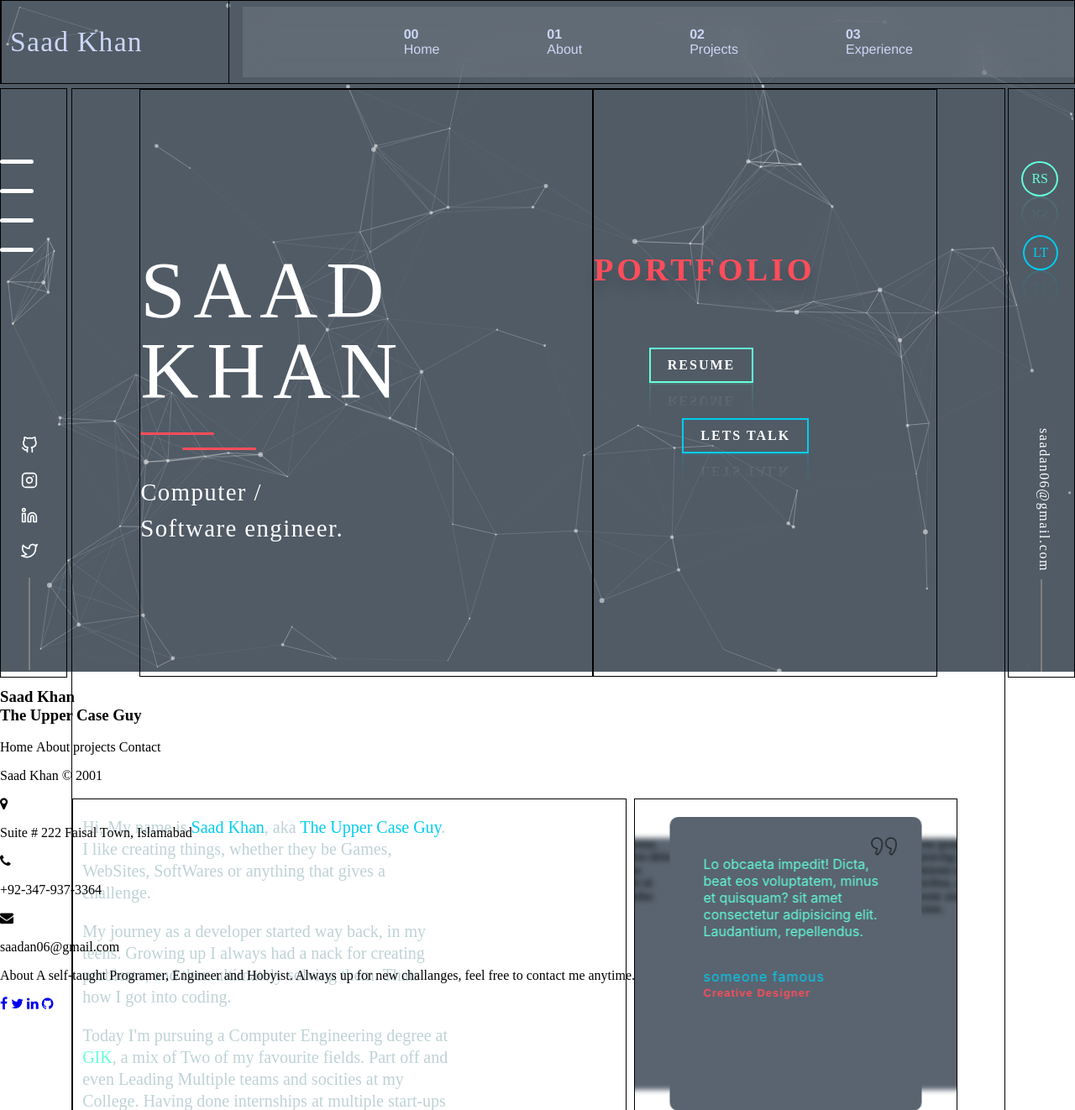
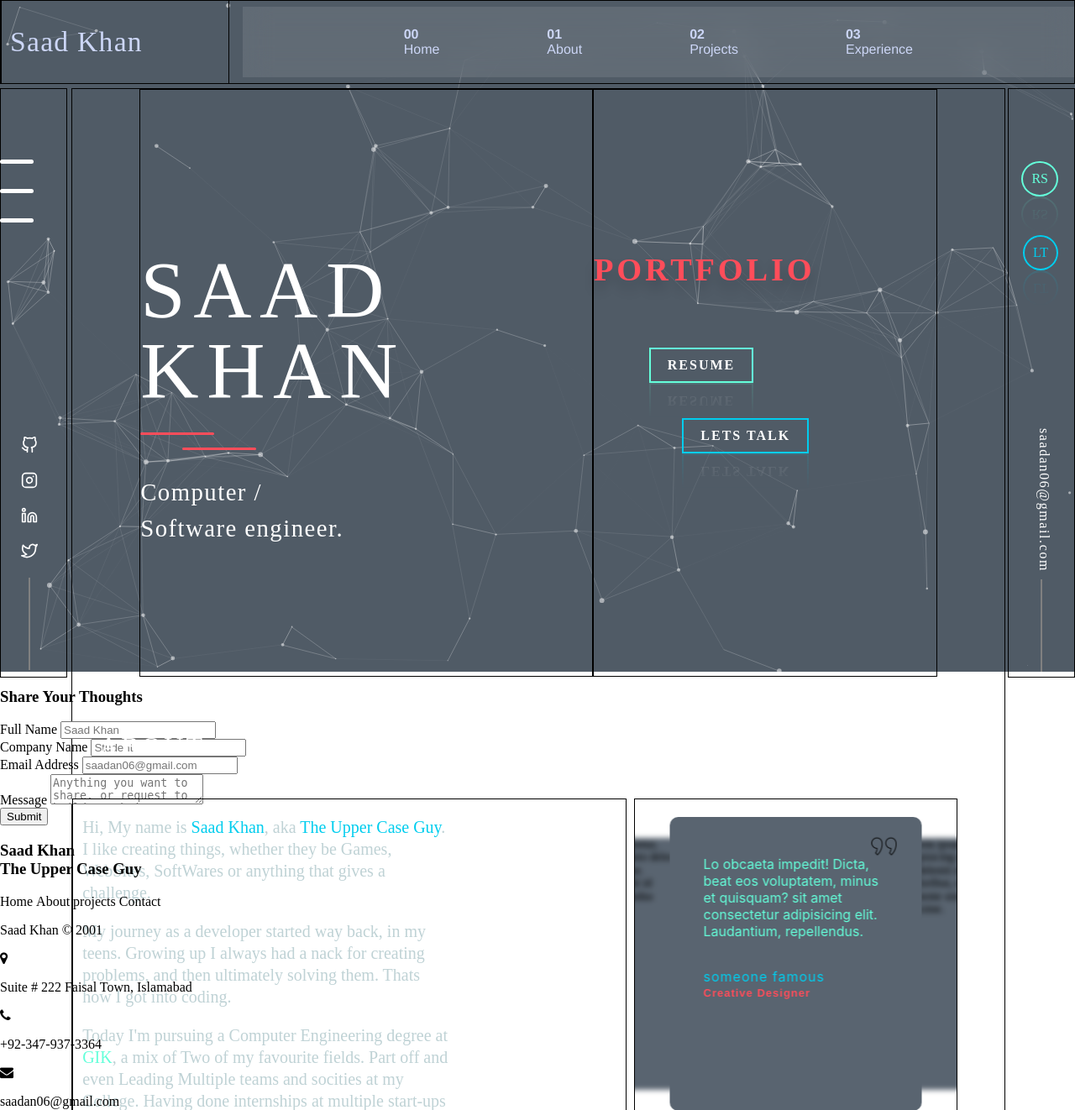
Before and after one commit to theuppercaseguy/Portfolio, a Django app: page / in a window 1280 px wide. Shown: the top 1322 px of the page at 84% size. Run offline with Django 4.2, Linux system fonts and the light colour scheme; some libraries are stand-ins or nearby versions.

Commit message:
added javascript to side buttons

```diff
--- a/pp/static/pp/css/nav-bar.css
+++ b/pp/static/pp/css/nav-bar.css
@@ -58,9 +58,9 @@
     transform: translateX(20%);
   }
   .mobile-nav-toggle {
+    z-index: 9999;
     display: block;
     position: absolute;
-    z-index: 9999;
     background-color: transparent;
     background: url("../images/navopen.svg");
 
@@ -84,6 +84,7 @@
   }
   .primary-navigation a:hover{
     color: var(--green);
+    transition: all 0.25s ease-in;
   }
 }
 
@@ -96,5 +97,6 @@
   }
   .primary-navigation a:hover{
     color: var(--green);
+    transition: all 0.25s ease-in;
   }
 }
--- /dev/null
+++ b/pp/static/pp/js/all.js
@@ -0,0 +1,80 @@
+
+const close_click = document.querySelector(".close-lt");
+const lt = document.querySelector(".LT");
+
+function slideup(){
+    const classNames = lt.className.split(' ');
+    classNames.forEach(name =>{
+        if(name == "close-down"){
+            lt.classList.remove("close-down");
+        }
+    });
+    lt.classList.add("close-up");
+}
+
+function slidedown(){
+    const classNames = lt.className.split(' ');
+    classNames.forEach(name =>{
+        if(name == "close-up"){
+            lt.classList.remove("close-up");
+        }
+    });
+    lt.classList.add("close-down");
+}
+
+function scroll_section(section){
+    // console.log(section);
+    $(document).ready(function() {
+        document.location.href='#'.concat(section);
+  });
+}
+
+function inc_scroll_size(button){
+    const barslist = document.querySelectorAll('.scrol-btts');
+    console.log(barslist);
+
+    const classnames1 = barslist[0].className.split(' ');
+    const classnames2 = barslist[1].className.split(' ');
+    const classnames3 = barslist[2].className.split(' ');
+
+    classnames1.forEach(name =>{
+        if(name == "dec-size"){
+            barslist[0].classList.remove("dec-size");
+        }
+    })
+    classnames2.forEach(name =>{
+        if(name == "dec-size"){
+            barslist[1].classList.remove("dec-size");
+        }
+    })
+    classnames3.forEach(name =>{
+        if(name == "dec-size"){
+            barslist[2].classList.remove("dec-size");
+        }
+    })
+
+
+    if(button=="bt1"){
+        barslist[0].classList.add("inc-size");
+        barslist[1].classList.add("dec-size");
+        barslist[2].classList.add("dec-size");
+
+        console.log(classnames1);
+    }
+    else if(button=="bt2"){
+        barslist[0].classList.add("dec-size");
+        barslist[1].classList.add("inc-size");
+        barslist[2].classList.add("dec-size");
+
+
+        console.log(classnames2);
+    }
+    else if(button=="bt3"){
+        barslist[0].classList.add("dec-size");
+        barslist[1].classList.add("dec-size");
+        barslist[2].classList.add("inc-size");
+
+        console.log(classnames3);
+    }
+
+}
--- a/pp/static/pp/js/nav-bar.js
+++ b/pp/static/pp/js/nav-bar.js
@@ -7,6 +7,7 @@ const navToggle = document.querySelector(".mobile-nav-toggle");
 navToggle.addEventListener("click",()=>{
     const visibility = primaryNav.getAttribute("data-visible");
     console.log(visibility);
+
     if(visibility === "false"){
         primaryNav.setAttribute('data-visible',true);
         navToggle.setAttribute('aria-expanded',true);
--- a/pp/templates/pp/index.html
+++ b/pp/templates/pp/index.html
@@ -14,19 +14,21 @@
     <script defer src="{% static 'pp/js/particles.js' %}"></script>
     <script  defer src="{% static 'pp/js/app.js' %}"></script>
     <script   src="{% static 'pp/js/index.js' %}"></script>
+    <script defer  src="{% static 'pp/js/all.js' %}"></script>
 
 
 </head>
 <body>
 
     <div id="particles-js"></div>
+
     <div id="shorcuts">
+
         <div class="scroll-buttons-container">
             <ul>
-                <li><a href=""><span></span></a></li>
-                <li><a href=""><span></span></a></li>
-                <li><a href=""><span></span></a></li>
-                <li><a href=""><span></span></a></li>
+                <li class="scrol-btts bt1 inc-size" onclick="scroll_section('primary-navigation'),inc_scroll_size('bt1')"><a href="#section-home"><span></span></a></li>
+                <li class="scrol-btts bt2" onclick="scroll_section('section-about'),inc_scroll_size('bt2')"><a href="#section-about"><span></span></a></li>
+                <li class="scrol-btts bt3" onclick="scroll_section('section-projects'),inc_scroll_size('bt3')"><a href="#section-projects"><span></span></a></li>
             </ul>
         </div>
         <div  class="right-side-btts">
@@ -34,8 +36,9 @@
         </div>
 
         <div  class="right-side-btts">
-            <a href=""><span id="lets-talk-side-btt">LT</span></a>
+            <div  onclick="slidedown()" class=""><span id="lets-talk-side-btt">LT</span></div>
         </div>
+
     </div>
 
     <div class="" id="root">
@@ -162,6 +165,40 @@
          -->
     </div>
 
+    <div class="LT ">
+        <div class="LT-inner">
+            <div class="close-lt" onclick="slideup()"></div>
+            <h3>Share Your Thoughts</h3>
+            <form action="" method="post">
+                {%csrf_token%}
+                <div id="contact-form">
+                    <div class="main-form-content">
+                        <label for="Full-Name" class="field-label">Full Name</label>
+                        <input type="text" class="budget-field w-input" maxlength="256" name="Full-Name" placeholder="Saad Khan" required>
+                    </div>
+                    <div class="main-form-content">
+                        <label for="Company-Name" class="field-label">Company Name</label>
+                        <input type="text" class="budget-field w-input" maxlength="256" name="Company-Name" placeholder="Student" required>
+                    </div>
+                    <div class="main-form-content">
+                        <label for="email" class="field-label">Email Address</label>
+                        <input type="text" class="budget-field w-input" maxlength="256" name="email" placeholder="saadan06@gmail.com" required>
+                    </div>
+
+                    <div class="main-form-content">
+                        <label for="Message" class="field-label">Message</label>
+                        <textarea id="message" class="budget-field w-input" maxlength="5000" spellcheck="false" name="Message" placeholder="Anything you want to share. or request to build a website." ></textarea>
+                    </div>
+                    <div class="wrapper">
+                        <button class="" type="submit">
+                          <span>Submit</span>
+
+                        </button>
+                      </div>
+                </div>
+            </form>
+        </div>
+    </div>
 
     <footer class="footer-distributed reveal">
 
```
Also changed, not shown: pp/static/pp/css/index.css (+173 -4 lines). Lines whose indentation alone changed are shown as unchanged.
